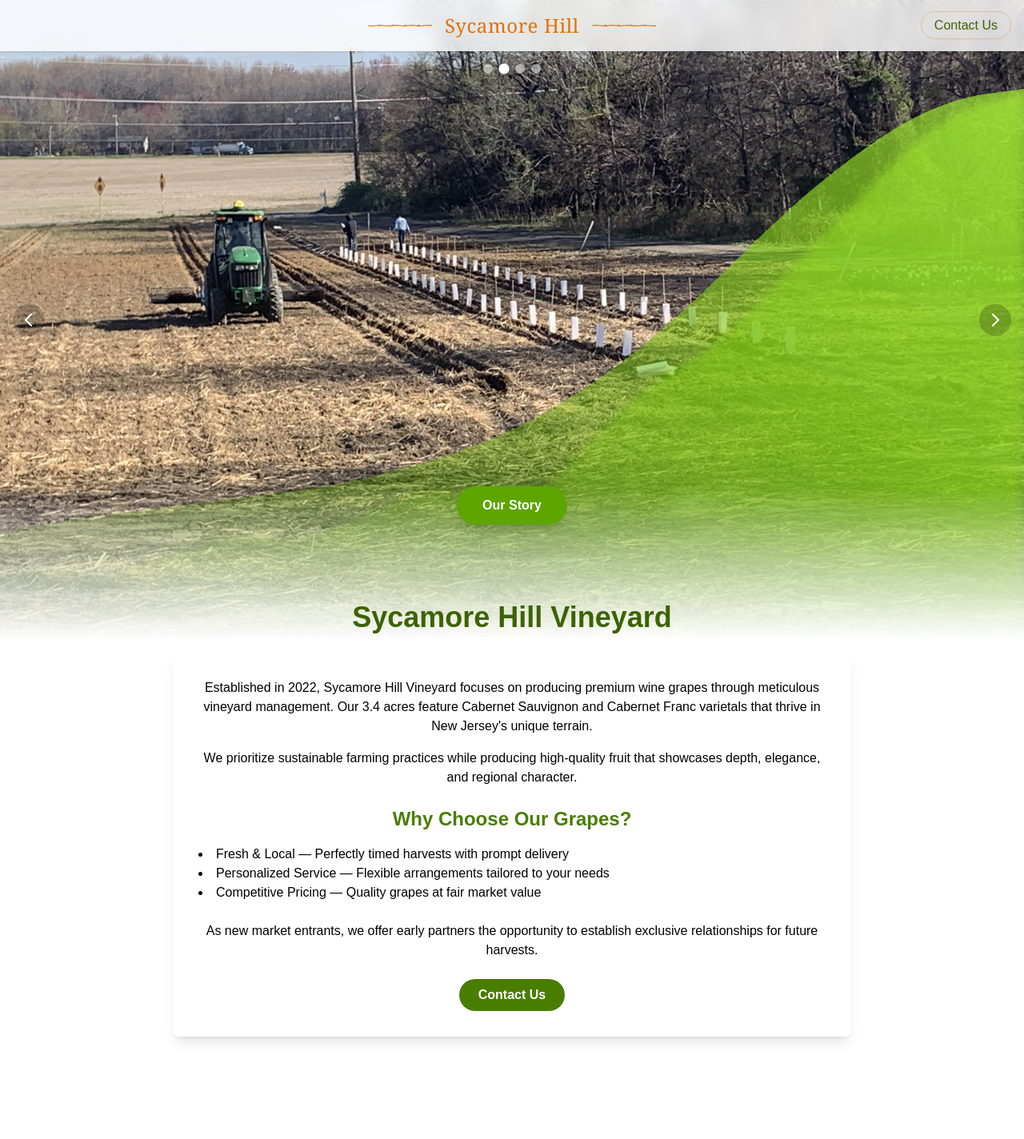
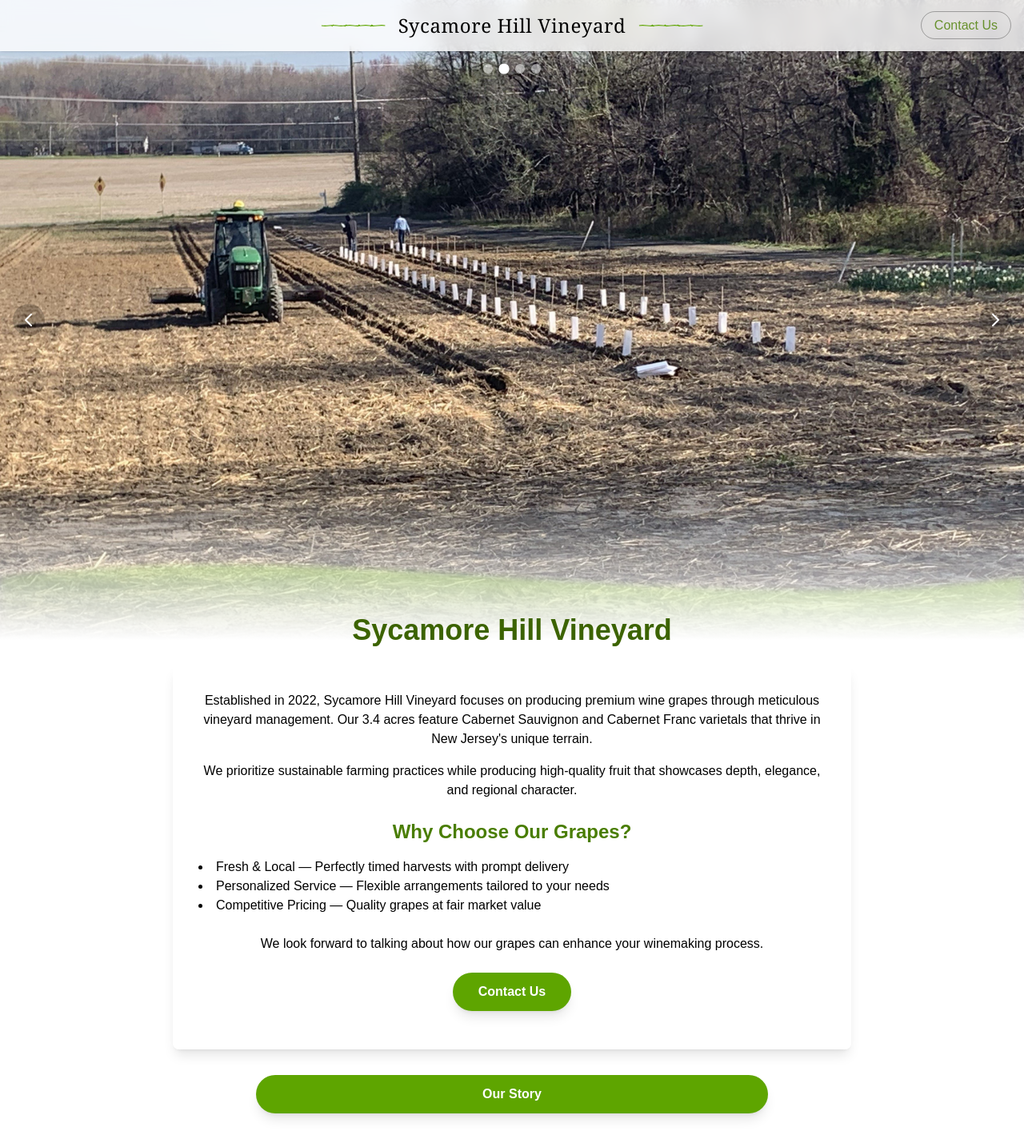
Before and after one commit to mikefreno/Sycamore-hill-redux, a Next.js app: page / in a window 1280 px wide. Shown: the whole page at 80% size. Before the commit the page ends 1360 px from the top, so only its background shows below. Built offline with nearby package versions, Linux system fonts and the light colour scheme.

Commit message:
before carousel-movie swap

```diff
--- a/src/app/page.tsx
+++ b/src/app/page.tsx
@@ -1,107 +1,17 @@
 import HomeContent from "@/components/HomeContent";
 import StoryModal from "@/components/StoryModal";
-import Carousel from "@/components/Carousel";
+import HeroSection from "@/components/Hero";
 
 export default function Home() {
   return (
     <>
-      <div style={{ height: "100svh" }} className="relative w-full">
-        <Carousel />
-        <svg
-          viewBox="0 0 1440 1440"
-          className="absolute inset-0 w-full h-full z-0"
-          preserveAspectRatio="none"
-        >
-          <defs>
-            <linearGradient
-              id="wave-gradient-1"
-              x1="0%"
-              y1="100%"
-              x2="100%"
-              y2="0%"
-            >
-              <stop
-                offset="0%"
-                style={{ stopColor: "#65a30d", stopOpacity: 0.2 }}
-              />
-              <stop
-                offset="70%"
-                style={{ stopColor: "#84cc16", stopOpacity: 0.8 }}
-              />
-              <stop
-                offset="100%"
-                style={{ stopColor: "#a3e635", stopOpacity: 0.9 }}
-              />
-            </linearGradient>
-
-            <linearGradient
-              id="wave-gradient-2"
-              x1="0%"
-              y1="100%"
-              x2="100%"
-              y2="0%"
-            >
-              <stop
-                offset="0%"
-                style={{ stopColor: "#65a30d", stopOpacity: 0.1 }}
-              />
-              <stop
-                offset="60%"
-                style={{ stopColor: "#84cc16", stopOpacity: 0.6 }}
-              />
-              <stop
-                offset="100%"
-                style={{ stopColor: "#a3e635", stopOpacity: 0.7 }}
-              />
-            </linearGradient>
-
-            <linearGradient
-              id="fade-gradient"
-              x1="0%"
-              y1="0%"
-              x2="0%"
-              y2="100%"
-            >
-              <stop
-                offset="0%"
-                style={{ stopColor: "#ffffff", stopOpacity: 0 }}
-              />
-              <stop
-                offset="100%"
-                style={{ stopColor: "#ffffff", stopOpacity: 1 }}
-              />
-            </linearGradient>
-
-            <filter id="wave-blur">
-              <feGaussianBlur in="SourceGraphic" stdDeviation="7" />
-            </filter>
-          </defs>
-
-          <path
-            d="M0,1200C0,1200,48,1180,96,1170C144,1160,192,1150,240,1140C288,1130,336,1120,384,1110C432,1100,480,1090,528,1070C576,1050,624,1030,672,1000C720,970,768,930,816,880C864,830,912,770,960,700C1008,630,1056,550,1104,480C1152,410,1200,350,1248,300C1296,250,1344,220,1392,210L1440,200L1440,1440L1392,1440C1344,1440,1296,1440,1248,1440C1200,1440,1152,1440,1104,1440C1056,1440,1008,1440,960,1440C912,1440,864,1440,816,1440C768,1440,720,1440,672,1440C624,1440,576,1440,528,1440C480,1440,432,1440,384,1440C336,1440,288,1440,240,1440C192,1440,144,1440,96,1440C48,1440,0,1440,0,1440Z"
-            fill="url(#wave-gradient-1)"
-            opacity="0.8"
-          />
-          <path
-            d="M0,1300C0,1300,48,1280,96,1290C144,1300,192,1270,240,1250C288,1230,336,1190,384,1210C432,1230,480,1180,528,1150C576,1120,624,1080,672,1130C720,1180,768,1100,816,1020C864,940,912,860,960,820C1008,780,1056,700,1104,620C1152,540,1200,460,1248,380C1296,300,1344,250,1392,230L1440,210L1440,1440L1392,1440C1344,1440,1296,1440,1248,1440C1200,1440,1152,1440,1104,1440C1056,1440,1008,1440,960,1440C912,1440,864,1440,816,1440C768,1440,720,1440,672,1440C624,1440,576,1440,528,1440C480,1440,432,1440,384,1440C336,1440,288,1440,240,1440C192,1440,144,1440,96,1440C48,1440,0,1440,0,1440Z"
-            fill="url(#wave-gradient-2)"
-            opacity="0.9"
-            filter="url(#wave-blur)"
-          />
-
-          <rect
-            x="0"
-            y="1100"
-            width="1440"
-            height="340"
-            fill="url(#fade-gradient)"
-          />
-        </svg>
+      <HeroSection />
+      <div className="-mt-[10%] z-30">
+        <HomeContent />
+        <div className="flex w-full justify-center">
+          <StoryModal />
+        </div>
       </div>
-      <div className="-mt-[15%] z-30">
-        <StoryModal />
-      </div>
-      <HomeContent />
     </>
   );
 }
--- a/src/components/Hero.tsx
+++ b/src/components/Hero.tsx
@@ -2,16 +2,16 @@ import Carousel from "@/components/Carousel";
 
 export default function HeroSection() {
   return (
-    <div className="relative h-screen w-full">
+    <div style={{ height: "100svh" }} className="relative w-full">
       <Carousel />
       <svg
         viewBox="0 0 1440 1440"
-        className="absolute top-0 z-0"
+        className="absolute inset-0 w-full h-full z-0"
         preserveAspectRatio="none"
       >
         <defs>
           <linearGradient
-            id="wave-gradient"
+            id="wave-gradient-1"
             x1="0%"
             y1="100%"
             x2="100%"
@@ -19,15 +19,36 @@ export default function HeroSection() {
           >
             <stop
               offset="0%"
-              style={{ stopColor: "#65a30d", stopOpacity: 1 }}
+              style={{ stopColor: "#65a30d", stopOpacity: 0.2 }}
             />
             <stop
-              offset="50%"
+              offset="70%"
               style={{ stopColor: "#84cc16", stopOpacity: 0.8 }}
             />
             <stop
               offset="100%"
-              style={{ stopColor: "#ffffff", stopOpacity: 0.1 }}
+              style={{ stopColor: "#a3e635", stopOpacity: 0.9 }}
+            />
+          </linearGradient>
+
+          <linearGradient
+            id="wave-gradient-2"
+            x1="0%"
+            y1="100%"
+            x2="100%"
+            y2="0%"
+          >
+            <stop
+              offset="0%"
+              style={{ stopColor: "#65a30d", stopOpacity: 0.1 }}
+            />
+            <stop
+              offset="60%"
+              style={{ stopColor: "#84cc16", stopOpacity: 0.6 }}
+            />
+            <stop
+              offset="100%"
+              style={{ stopColor: "#a3e635", stopOpacity: 0.7 }}
             />
           </linearGradient>
 
@@ -43,28 +64,23 @@ export default function HeroSection() {
           </linearGradient>
 
           <filter id="wave-blur">
-            <feGaussianBlur in="SourceGraphic" stdDeviation="5" />
+            <feGaussianBlur in="SourceGraphic" stdDeviation="7" />
           </filter>
         </defs>
 
+        {/* Second dramatic sine wave layer with a slight variation */}
         <path
-          d="M0,700C0,700,48,720,96,720C144,720,192,700,240,690C288,680,336,680,384,690C432,700,480,720,528,730C576,740,624,740,672,720C720,700,768,660,816,620C864,580,912,540,960,500C1008,460,1056,420,1104,380C1152,340,1200,300,1248,280C1296,260,1344,260,1392,260L1440,260L1440,1200L1392,1200C1344,1200,1296,1200,1248,1200C1200,1200,1152,1200,1104,1200C1056,1200,1008,1200,960,1200C912,1200,864,1200,816,1200C768,1200,720,1200,672,1200C624,1200,576,1200,528,1200C480,1200,432,1200,384,1200C336,1200,288,1200,240,1200C192,1200,144,1200,96,1200C48,1200,0,1200,0,1200Z"
-          fill="url(#wave-gradient)"
-          opacity="0.7"
-        />
-
-        <path
-          d="M0,720C0,720,48,740,96,740C144,740,192,720,240,710C288,700,336,700,384,710C432,720,480,740,528,750C576,760,624,760,672,740C720,720,768,680,816,640C864,600,912,560,960,520C1008,480,1056,440,1104,400C1152,360,1200,320,1248,300C1296,280,1344,280,1392,280L1440,280L1440,1200L1392,1200C1344,1200,1296,1200,1248,1200C1200,1200,1152,1200,1104,1200C1056,1200,1008,1200,960,1200C912,1200,864,1200,816,1200C768,1200,720,1200,672,1200C624,1200,576,1200,528,1200C480,1200,432,1200,384,1200C336,1200,288,1200,240,1200C192,1200,144,1200,96,1200C48,1200,0,1200,0,1200Z"
-          fill="url(#wave-gradient)"
-          opacity="1"
+          d="M0,1300 C480,1200 960,1400 1440,1300 L1440,1440 L0,1440 Z"
+          fill="url(#wave-gradient-2)"
+          opacity="0.9"
           filter="url(#wave-blur)"
         />
 
         <rect
           x="0"
-          y="800"
+          y="1100"
           width="1440"
-          height="400"
+          height="340"
           fill="url(#fade-gradient)"
         />
       </svg>
--- a/src/components/HomeContent.tsx
+++ b/src/components/HomeContent.tsx
@@ -1,6 +1,8 @@
+import Link from "next/link";
+
 export default function HomeContent() {
   return (
-    <div className="relative z-10 max-w-4xl mx-auto px-6 pt-24 pb-16 text-center">
+    <div className="relative z-10 max-w-4xl mx-auto px-6 pt-24 text-center">
       <h1 className="text-4xl font-bold text-lime-800 mb-6">
         Sycamore Hill Vineyard
       </h1>
@@ -32,16 +34,17 @@ export default function HomeContent() {
         </ul>
 
         <p className="mb-6">
-          As new market entrants, we offer early partners the opportunity to
-          establish exclusive relationships for future harvests.
+          We look forward to talking about how our grapes can enhance your
+          winemaking process.
         </p>
-
-        <a
-          href="/contact"
-          className="inline-block bg-lime-700 hover:bg-lime-800 text-white font-bold py-2 px-6 rounded-full transition-colors"
-        >
-          Contact Us
-        </a>
+        <div className="flex flex-col">
+          <Link
+            href="/contact"
+            className=" bg-lime-600 z-40 hover:bg-lime-700 text-white font-bold py-3 px-8 mb-4 rounded-full shadow-lg transition-all transform hover:scale-105 mx-auto"
+          >
+            Contact Us
+          </Link>
+        </div>
       </div>
     </div>
   );
--- a/src/components/Navbar.tsx
+++ b/src/components/Navbar.tsx
@@ -6,18 +6,17 @@ export default function Navbar() {
       <div className="max-w-7xl mx-auto px-4 h-full relative flex items-center">
         <div className="absolute left-1/2 top-1/2 -translate-x-1/2 -translate-y-1/2">
           <Link href="/" className="flex items-center justify-center">
-            <BranchSvg className="h-6 w-20 text-amber-600 transform -scale-x-100" />
-            <h1 className="text-amber-600 font-serif text-2xl mx-4 tracking-wide text-center">
-              Sycamore Hill
+            <BranchSvg className="h-6 w-20 text-lime-600 transform -scale-x-100" />
+            <h1 className="text-black-600 font-serif text-2xl mx-4 tracking-wide text-center">
+              Sycamore Hill Vineyard
             </h1>
-            <BranchSvg className="h-6 w-20 text-amber-600" />
+            <BranchSvg className="h-6 w-20 text-lime-600" />
           </Link>
         </div>
-
         <div className="ml-auto hidden sm:block">
           <Link
             href="/contact"
-            className="text-lime-800 hover:text-lime-600 font-medium px-4 py-2 rounded-full border border-amber-600/30 hover:border-amber-600 transition-colors duration-200"
+            className="text-lime-700/80 hover:text-lime-700 font-medium px-4 py-2 rounded-full border border-black/30 hover:border-black transition-colors duration-200"
           >
             Contact Us
           </Link>
--- a/src/components/StoryModal.tsx
+++ b/src/components/StoryModal.tsx
@@ -12,19 +12,19 @@ export default function StoryModal() {
 
   return (
     <>
-      <div className="w-screen flex justify-center">
+      <div className="w-3xl max-w-1/2">
         <button
           ref={buttonRef}
           onClick={() => setShowing(true)}
-          className=" bg-lime-600 z-40 hover:bg-lime-700 text-white font-bold py-3 px-8 rounded-full shadow-lg transition-all transform hover:scale-105"
+          className=" bg-lime-600 z-40 hover:bg-lime-700 w-full text-white my-8 font-bold py-3 px-8 rounded-full shadow-lg transition-all transform hover:scale-105"
         >
           Our Story
         </button>
       </div>
       <div
         className={`${
-          showing ? "opacity-100" : "opacity-0 pointer-events-none"
-        } fixed inset-0 z-50 w-full h-screen flex items-center justify-center overflow-hidden backdrop-blur-sm backdrop-brightness-75 transition-opacity duration-500`}
+          showing ? "opacity-100" : "opacity-0 pointer-events-none z-0"
+        } fixed top-0 left-0 z-50 w-screen h-screen flex items-center justify-center overflow-hidden backdrop-blur-sm backdrop-brightness-75 transition-opacity duration-500`}
       >
         <div
           ref={modalRef}
@@ -81,8 +81,7 @@ export default function StoryModal() {
             <p className="mb-4">
               Sycamore Hill Vineyard represents the shared dream of Bob and Mary
               Kay Freno. Located in Woolwich Township, New Jersey, just outside
-              the Outer Coastal Plain AVA, our vineyard embodies our deep
-              connection to the land.
+              the Outer Coastal Plain AVA.
             </p>
 
             <p className="mb-4">
```
Also changed, not shown: 1 other file (tests, documents, lock files or other folders).
